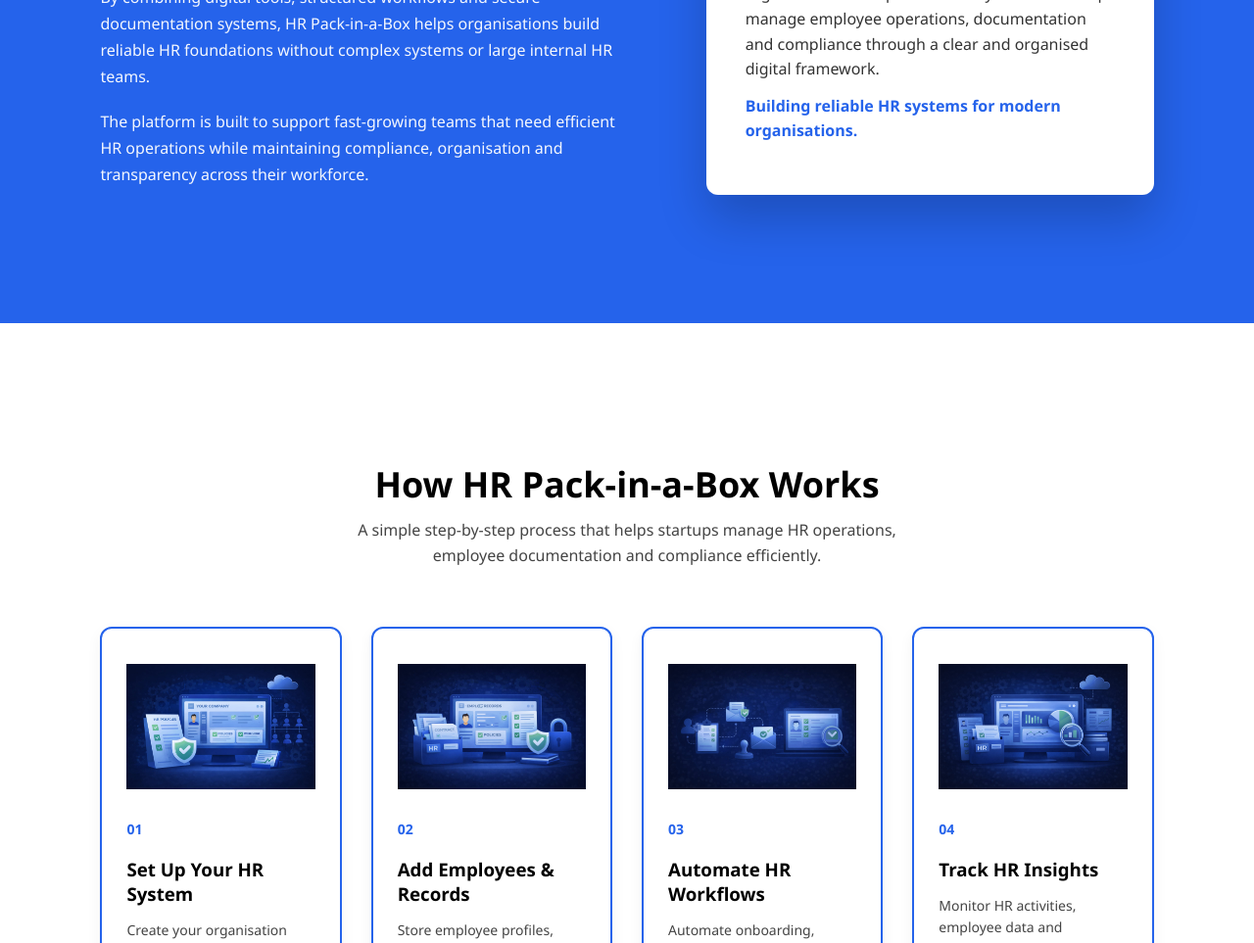
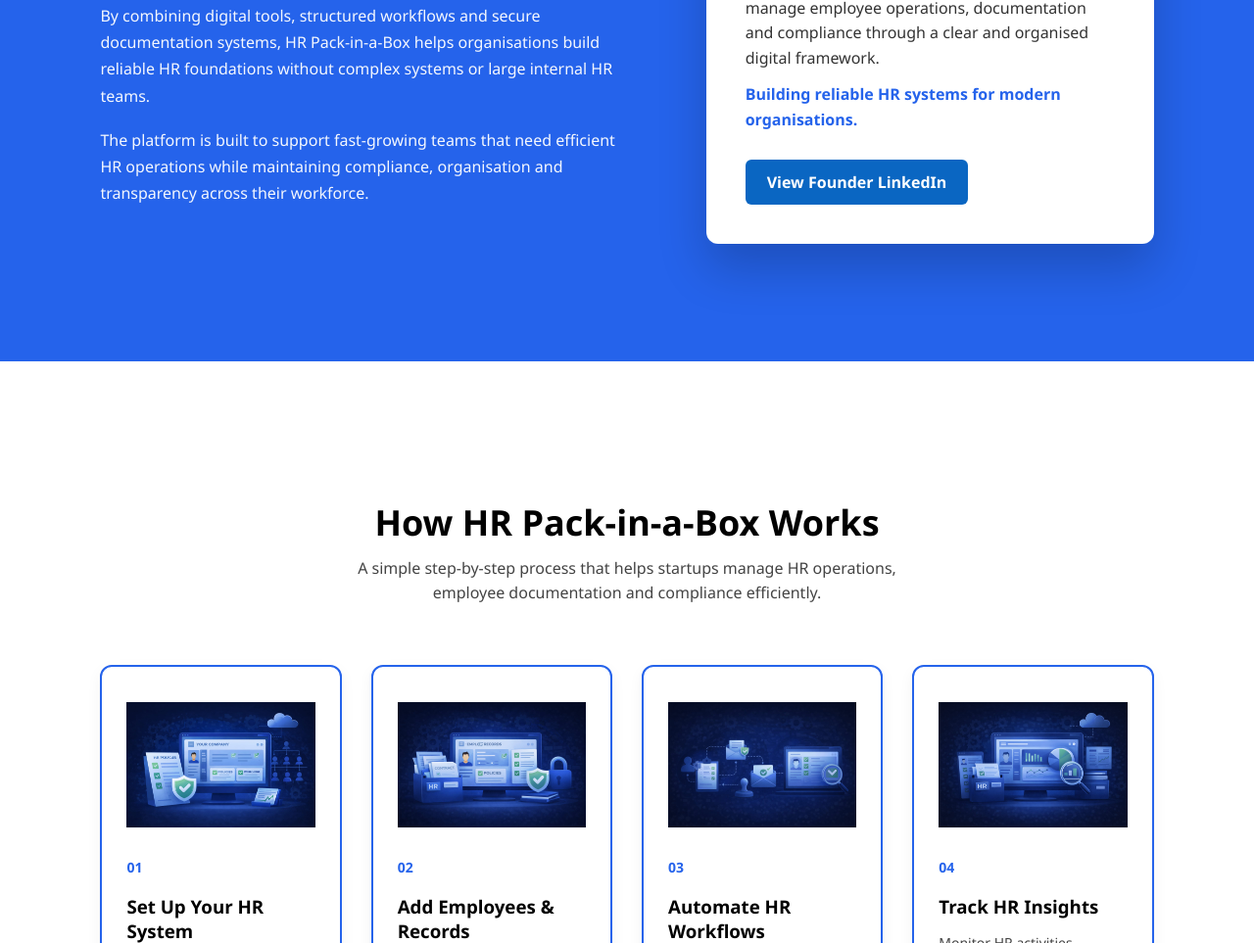
Before and after one commit to gayamnithyareddi99-collab/HR-Pack-in-a-Box, a plain HTML site: page index.html in a window 1280 px wide. Shown: the part 965-1928 px from the top of the page at 98% size. Drawn offline with Linux system fonts and the light colour scheme.

Commit message:
Update index.html

```diff
--- a/index.html
+++ b/index.html
@@ -410,6 +410,12 @@ clear and organised digital framework.
 Building reliable HR systems for modern organisations.
 </p>
 
+<!-- LinkedIn Button -->
+
+<a href="https://www.linkedin.com/in/rohith-ragi-4b6741276" target="_blank" class="linkedin-btn">
+View Founder LinkedIn
+</a>
+
 </div>
 
 </div>
@@ -476,6 +482,24 @@ margin-bottom:12px;
 margin-top:10px;
 font-weight:600;
 color:#2563eb;
+}
+
+/* LINKEDIN BUTTON */
+
+.linkedin-btn{
+display:inline-block;
+margin-top:15px;
+padding:12px 22px;
+background:#0A66C2;
+color:white;
+text-decoration:none;
+border-radius:6px;
+font-weight:600;
+transition:0.3s;
+}
+
+.linkedin-btn:hover{
+background:#084a8c;
 }
 
 /* MOBILE */
```
